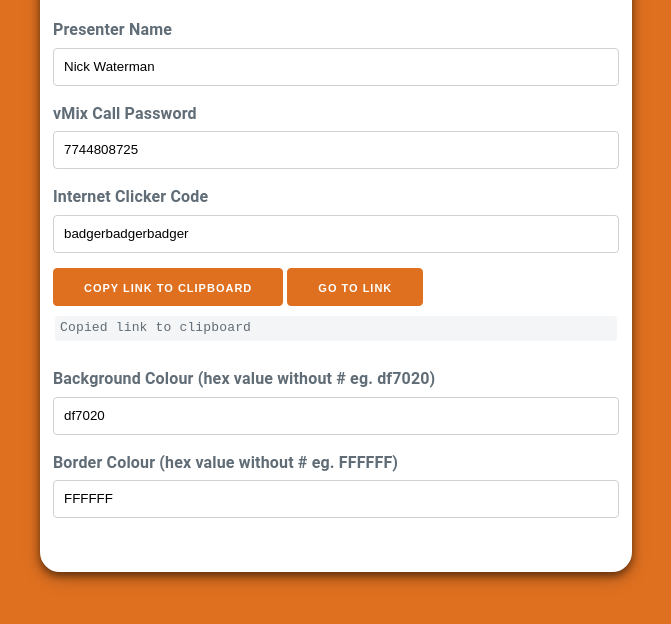
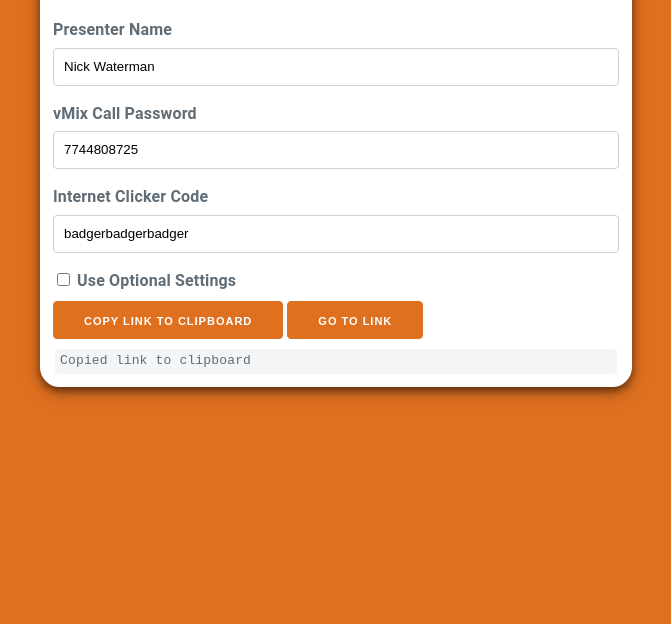
Before and after one commit to streamchange/contribute, a plain HTML site: page builder.html in a window 1280 px wide. Both pictures are taken after a click on the button "COPY LINK TO CLIPBOARD". Shown: the part 104-728 px from the top of the page, without its empty margins (304-975 px from the left). Drawn offline with Linux system fonts and the light colour scheme.

Commit message:
Good Stopping Point For Me

```diff
--- a/builder.html
+++ b/builder.html
@@ -19,21 +19,23 @@
       <label for="clickerCodeInput">Internet Clicker Code</label>
       <input type="text" id="clickerCodeInput" value='badgerbadgerbadger' size=30>
       <br>
+      <input type="checkbox" id="optionalCheckbox" onclick="showOptional()">
+      <strong>Use Optional Settings</strong>
+      <br>
+      <form id="optional" style="display:none">
+      <label for="backgroundColour">Background Colour (hex value without # eg. df7020)</label>
+      <input type="text" id="backgroundColourInput" value='df7020' size=30>
+      <br>
+      <label for="borderColour">Border Colour (hex value without # eg. FFFFFF)</label>
+      <input type="text" id="borderColourInput" value='FFFFFF' size=30>
+      <!--label for="logoSource">Logo Source (doesnt work yet)</label>
+      <input type="text" id="logoSource" value='https://virtual.scenechange.com.au/wp-content/uploads/2020/08/scene_change-logo.png'-->
+      </form>
       <button id="copyBtn">Copy link to clipboard</button>
       <button id="goBtn">Go to link</button>
       <br>
       <code id="linkOutput"></code>
       <br id="extraLine">
-      <br>
-      <label for="backgroundColour">Background Colour (hex value without # eg. df7020)</label>
-      <input type="text" id="backgroundColourInput" value='df7020' size=30>
-      <br>
-      <label for="borderColour">Border Colour (hex value without # eg. FFFFFF)</label>
-      <input type="text" id="borderColourInput" value='FFFFFF' size=30>
-      <br>
-      <!--label for="logoSource">Logo Source (doesnt work yet)</label>
-      <input type="text" id="logoSource" value='https://virtual.scenechange.com.au/wp-content/uploads/2020/08/scene_change-logo.png'-->
-      <br>
 
     </div>
   </div>
@@ -55,6 +57,8 @@
 goBtn.addEventListener("click" ,gotoBtnPressed);
 
 var link = 'initial data'
+var optionalCheckbox = document.getElementById("optionalCheckbox");
+
 function copyBtnPressed(){
   updateLink(copyLink)
 }
@@ -76,9 +80,20 @@
   console.log("callpass: " + callPass)
   console.log("clickercode: " + clickerCode)
 
-  link = `contribute.streamchange.com/?name=${nameClean}&callpass=${callPass}&clickercode=${clickerCode}&backgroundcolour=${backgroundColour}&bordercolour=${borderColour}`;
+  link = `contribute.streamchange.com/?name=${nameClean}&callpass=${callPass}&clickercode=${clickerCode}`
+
+  if(optionalCheckbox.checked == true){
+    link += `&backgroundcolour=${backgroundColour}&bordercolour=${borderColour}`
+
+  }
+
   callback()
+
   }
+
+
+  //
+
 
 function copyLink(){
 
@@ -91,5 +106,18 @@
 function gotoLink(){
   window.location.assign("https://"+link);
 }
+function showOptional() {
+  // Get the checkbox
+
+  // Get the output text
+  var text = document.getElementById("optional");
+
+  // If the checkbox is checked, display the output text
+  if (optionalCheckbox.checked == true){
+    text.style.display = "block";
+  } else {
+    text.style.display = "none";
+  }
+}
 
 </script>
--- a/stylesheet.css
+++ b/stylesheet.css
@@ -12,7 +12,6 @@
    box-sizing: inherit;
  }
  .form {
-
   border: 3px solid white;
   padding: 10px;
   background-color: white;
@@ -77,7 +76,6 @@
 
 .responsive {
   padding: 20px;
-  color: white;
   margin: auto;
   margin-top: 20px;
 }
```
